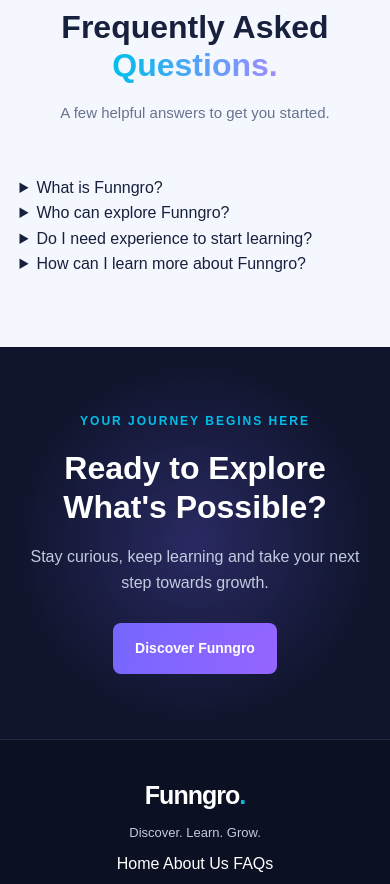
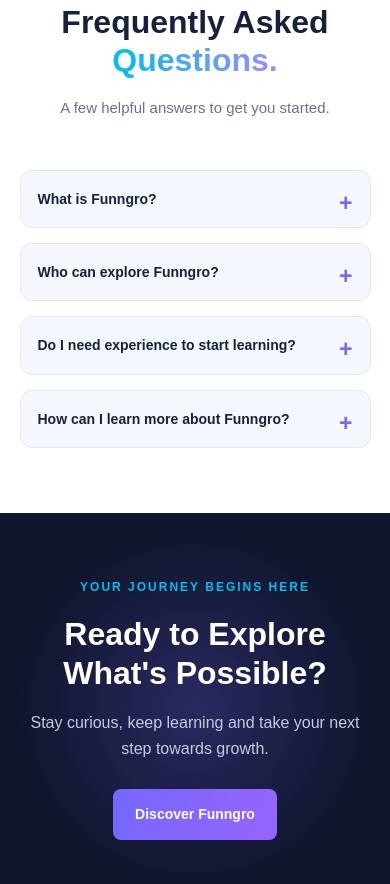
Before and after one commit to krushnagaikwad6633-bit/funngro-website-revamp, a plain HTML site: page index.html in a window 390 px wide. Shown: the part 3260-4144 px from the top of the page. Drawn offline with Linux system fonts and the light colour scheme.

Commit message:
Add FAQ section styles and footer link improvements
Added styles for FAQ section and footer links, including hover effects and responsive design.

```diff
--- a/style.css
+++ b/style.css
@@ -587,3 +587,124 @@ a:focus-visible {
     padding: 65px 0;
   }
   }
+
+/* =================================
+   NEW HOMEPAGE SECTIONS
+================================= */
+
+/* FAQ SECTION */
+
+.faq-section {
+  background: #ffffff;
+}
+
+.faq-list {
+  max-width: 800px;
+  margin: auto;
+  display: grid;
+  gap: 15px;
+}
+
+.faq-item {
+  background: #f5f7ff;
+  border: 1px solid #e4e8f2;
+  border-radius: 12px;
+  padding: 20px 22px;
+  transition: .3s;
+}
+
+.faq-item:hover {
+  border-color: #7567ff;
+}
+
+.faq-item summary {
+  color: #17203c;
+  font-size: 16px;
+  font-weight: bold;
+  cursor: pointer;
+  list-style: none;
+  position: relative;
+  padding-right: 30px;
+}
+
+.faq-item summary::-webkit-details-marker {
+  display: none;
+}
+
+.faq-item summary::after {
+  content: "+";
+  position: absolute;
+  right: 0;
+  top: -3px;
+  color: #7567ff;
+  font-size: 23px;
+}
+
+.faq-item[open] summary::after {
+  content: "−";
+}
+
+.faq-item p {
+  color: #68738d;
+  font-size: 14px;
+  margin-top: 14px;
+  padding-top: 14px;
+  border-top: 1px solid #e4e8f2;
+}
+
+/* FOOTER LINKS */
+
+.footer-links {
+  display: flex;
+  justify-content: center;
+  flex-wrap: wrap;
+  gap: 24px;
+  margin: 12px 0;
+}
+
+.footer-links a {
+  color: #c2cbe0;
+  font-size: 13px;
+  transition: .3s;
+}
+
+.footer-links a:hover {
+  color: #00bfea;
+}
+
+/* NAVIGATION IMPROVEMENTS */
+
+.navigation a {
+  transition: color .3s ease;
+}
+
+.navigation a:focus-visible,
+.footer-links a:focus-visible,
+.faq-item summary:focus-visible {
+  outline: 2px solid #7567ff;
+  outline-offset: 5px;
+}
+
+/* RESPONSIVE FAQ */
+
+@media (max-width: 600px) {
+  .faq-section {
+    padding: 65px 0;
+  }
+
+  .faq-item {
+    padding: 17px;
+  }
+
+  .faq-item summary {
+    font-size: 14px;
+  }
+
+  .faq-item p {
+    font-size: 13px;
+  }
+
+  .footer-links {
+    gap: 17px;
+  }
+}
```
